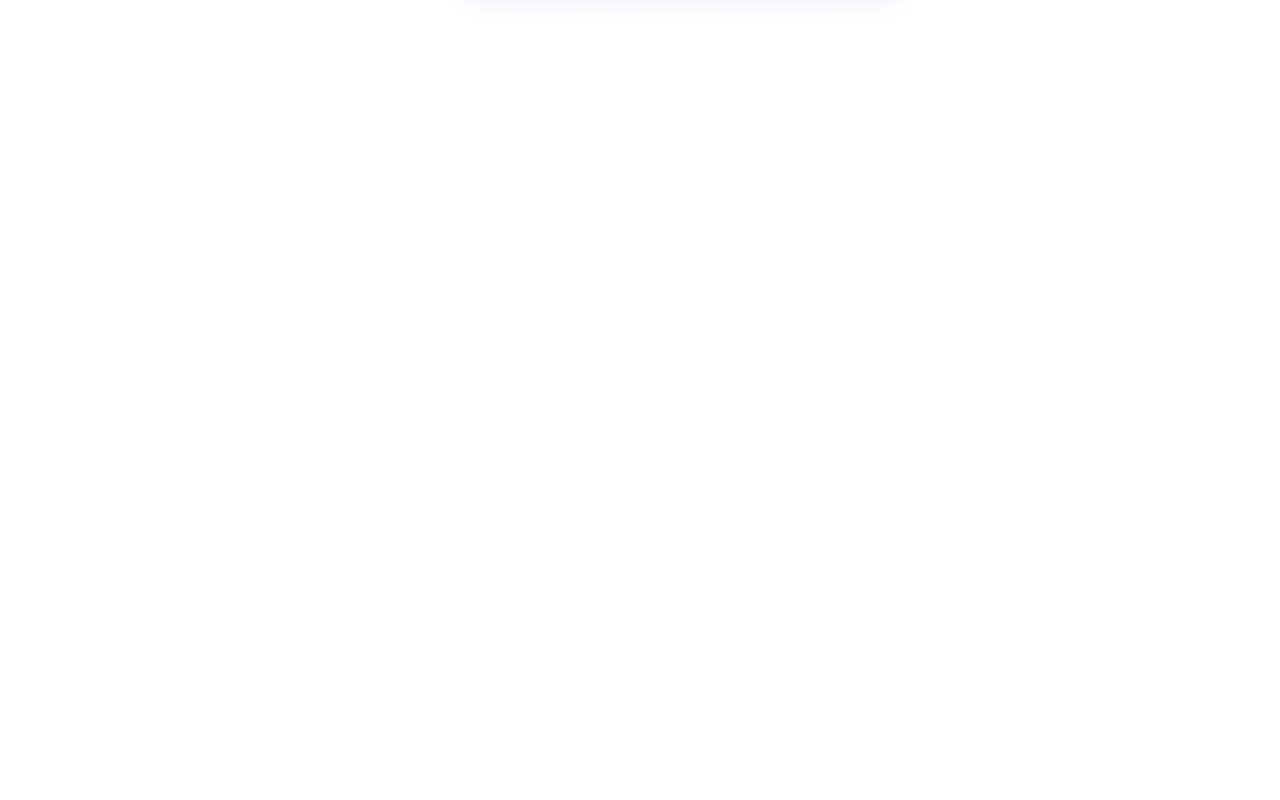
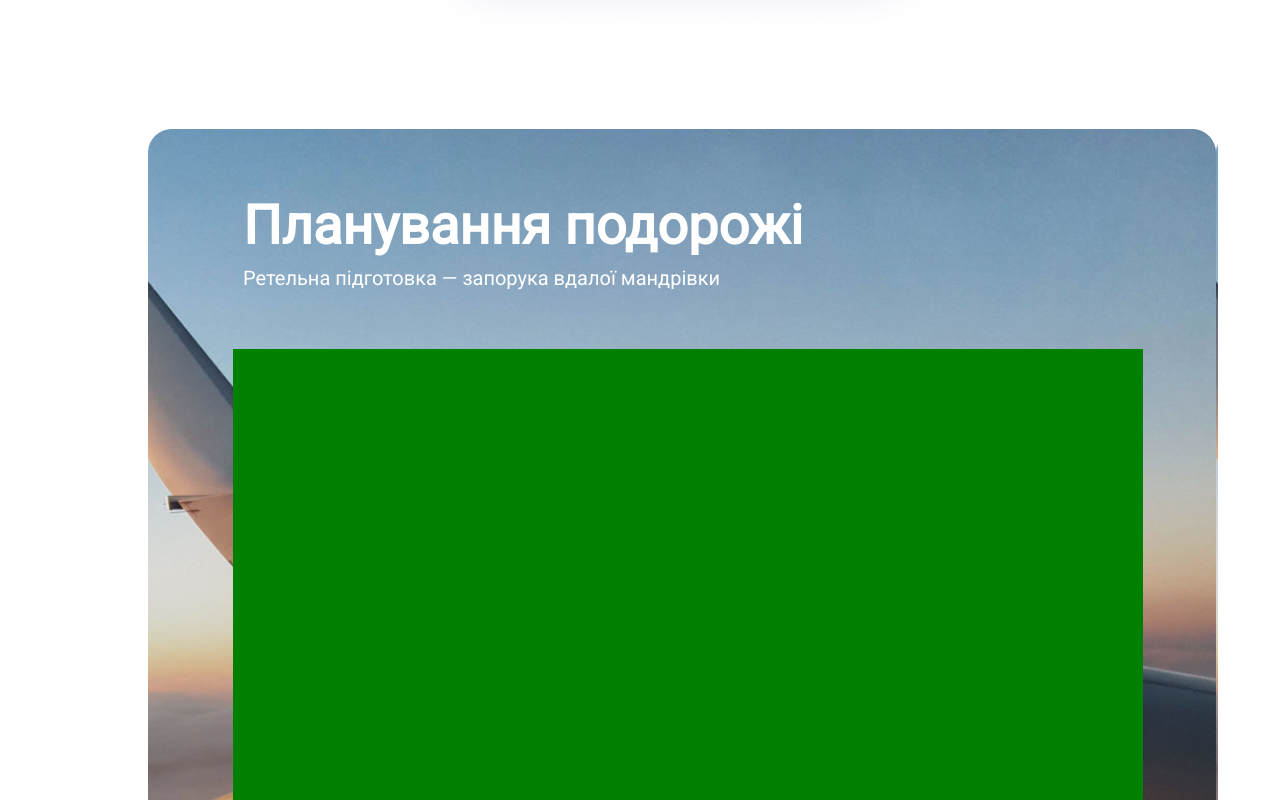
Before and after one commit to IgorokNerovnyi1980/test_bank, a React (Create React App) app: page / in a window 1280 px wide. Shown: the part 740-1540 px from the top of the page. Before the commit the page ends 800 px from the top, so only its background shows below. Built offline with nearby package versions, Linux system fonts and the light colour scheme.

Commit message:
add infoBlck

```diff
--- a/src/Components/App/App.js
+++ b/src/Components/App/App.js
@@ -2,11 +2,13 @@
 import styles from "./App.module.css";
 import HeaderMenu from "../Menus/HeaderMenu";
 import Baner from "../Baner/Baner";
+import InfoBlock from "../InfoBlock/InfoBlock";
 
 const App = () => (
   <div className={styles.screen}>
     <HeaderMenu />
     <Baner />
+    <InfoBlock />
   </div>
 );
 export default App;
--- a/src/Components/App/App.module.css
+++ b/src/Components/App/App.module.css
@@ -7,3 +7,10 @@
     font-family: 'Roboto', 'Arial', sans-serif;
     background: linear-gradient(0deg, #ffffff 0%, rgba(255, 255, 255, 0) 100%), url(../../img/ezgif_2.png) no-repeat;
 }
+
+.wer {
+    display: flex;
+    flex-direction: column;
+    justify-content: space-around;
+    align-items: center;
+}
--- a/src/Components/Baner/Baner.js
+++ b/src/Components/Baner/Baner.js
@@ -1,7 +1,7 @@
 import React from "react";
 import styled from "styled-components";
 import Card from "../Card/Card";
-import TextBlock from "../Title/TextBlock";
+import TextBlock from "../Texts/BanerTextBlock";
 
 const Wrapper = styled.div`
   width: 100%;
--- /dev/null
+++ b/src/Components/InfoBlock/InfoBlock.js
@@ -0,0 +1,25 @@
+import React from "react";
+import styled from "styled-components";
+import bg from "../../img/bg.png";
+import TextBlock from "../Texts/InfoTextBlock";
+import OptionsBlock from "../Texts/InfoOptions";
+
+const Wrapper = styled.div`
+  position: relative;
+  width: 1070px;
+  height: 1275px;
+  margin: 0 auto;
+  margin-top: 78px;
+  margin-bottom: 100px;
+  border-radius: 20px;
+  color: white;
+  background-image: url(${bg});
+`;
+
+const InfoBlock = () => (
+  <Wrapper>
+    <TextBlock />
+    <OptionsBlock />
+  </Wrapper>
+);
+export default InfoBlock;
--- /dev/null
+++ b/src/Components/Texts/InfoOptions.js
@@ -0,0 +1,15 @@
+import React from "react";
+import styled from "styled-components";
+
+const Wrapper = styled.div`
+  position: absolute;
+  width: 85%;
+  height: 950px;
+  top: 220px;
+  left: 85px;
+  font-family: "Roboto";
+  background-color: green;
+`;
+
+const OptionsBlock = () => <Wrapper></Wrapper>;
+export default OptionsBlock;
--- /dev/null
+++ b/src/Components/Texts/InfoTextBlock.js
@@ -0,0 +1,32 @@
+import React from "react";
+import styled from "styled-components";
+
+const title = "Планування подорожі";
+const text = "Ретельна підготовка — запорука вдалої мандрівки";
+
+const Wrapper = styled.div`
+  position: absolute;
+  width: 85%;
+  height: 95px;
+  top: 70px;
+  left: 85px;
+  font-family: "Roboto";
+`;
+const Text = styled.p`
+  font-size: 20px;
+  margin-top: 15px;
+  padding-left: 10px;
+`;
+const Title = styled.h2`
+  font-size: 54px;
+  font-weight: bold;
+  padding-left: 10px;
+`;
+
+const TextBlock = () => (
+  <Wrapper>
+    <Title>{title}</Title>
+    <Text>{text}</Text>
+  </Wrapper>
+);
+export default TextBlock;
```
Also changed, not shown: src/Components/Texts/BanerTextBlock.js (renamed from src/Components/Title/TextBlock.js), src/img/bg.png (added).
